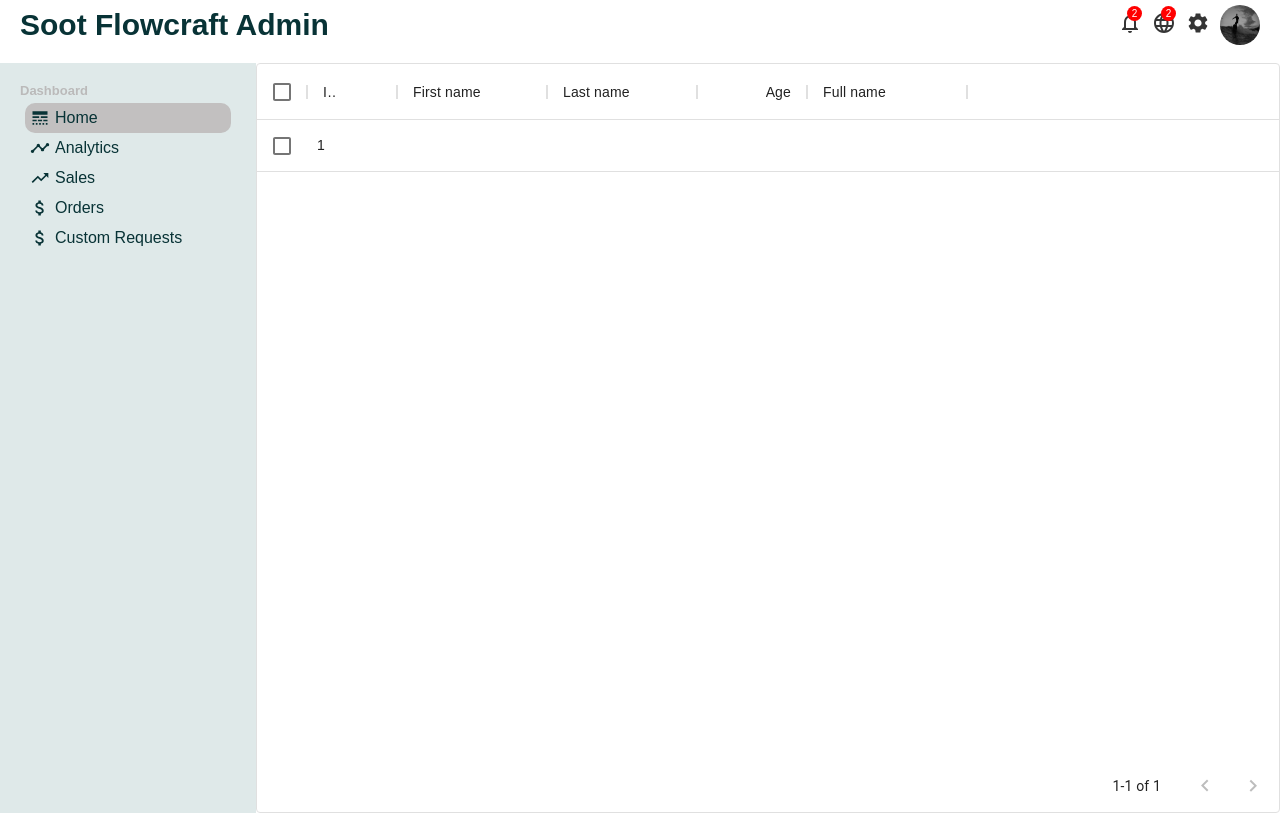
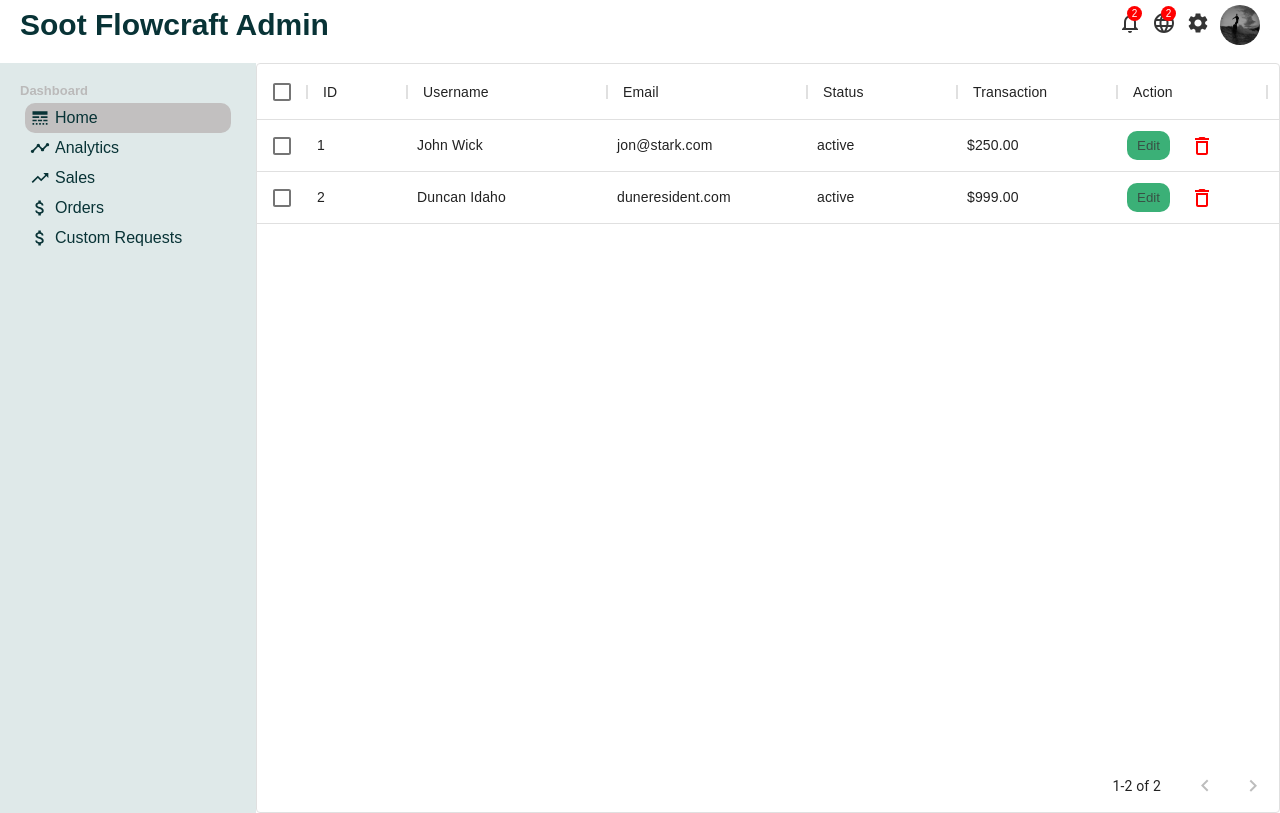
Before and after one commit to alawmoradi665/soot_flowboards-app, a React (Create React App) app in the folder admin/: page /users in a window 1280 px wide. Built offline with nearby package versions, Linux system fonts and the light colour scheme; a web font is replaced by a local one.

Commit message:
userlist

```diff
--- a/admin/src/pages/userList/UserList.jsx
+++ b/admin/src/pages/userList/UserList.jsx
@@ -1,45 +1,59 @@
 import "./userList.css";
 import { DataGrid } from "@material-ui/data-grid";
-
+import {DeleteOutline} from "@material-ui/icons";
 
 export default function UserList() {
     const columns = [
-        { field: 'id', headerName: 'ID', width: 90 },
         {
-          field: 'firstName',
-          headerName: 'First name',
-          width: 150,
+          field: 'id',
+          headerName: 'ID',
+          width: 100 },
+        {
+          field: 'username',
+          headerName: 'Username',
+          width: 200,
           editable: true,
         },
         {
-          field: 'lastName',
-          headerName: 'Last name',
-          width: 150,
+          field: 'email',
+          headerName: 'Email',
+          width: 200,
           editable: true,
         },
         {
-          field: 'age',
-          headerName: 'Age',
-          type: 'number',
-          width: 110,
-          editable: true,
+          field: 'status',
+          headerName: 'Status',
+          width: 150,
         },
         {
-          field: 'fullName',
-          headerName: 'Full name',
-          description: 'This column has a value getter and is not sortable.',
-          sortable: false,
+          field: 'transaction',
+          headerName: 'Transaction',
           width: 160,
-        }
+        },
+        {
+          field: 'action',
+          headerName: "Action",
+          width: 150,
+          renderCell: (params)=>{
+              return(
+                  <>
+                  <button className="userListEdit">Edit</button>
+                  <DeleteOutline className="delete" />
+                  </>
+              )
+          }
+        },
       ];
 
       const rows = [
-        { id: 1, username: 'Jon Snow', email: "jon@stark.com", status: "active", transaction: "$267.00"}
-      ];
+        { id: 1, username: 'John Wick', email: "jon@stark.com", status: "active", transaction: "$250.00"},
+        { id: 2, username: 'Duncan Idaho', email: "duneresident.com", status: "active", transaction: "$999.00"}
+
+    ];
 
     return (
         <div className="userList">
-             <DataGrid rows={rows} columns={columns} pageSize={5} rowsPerPageOptions={[5]} checkboxSelection />
+             <DataGrid rows={rows} disableSelectionOnClick columns={columns} pageSize={5} rowsPerPageOptions={[5]} checkboxSelection />
         </div>
     )
 }
--- a/admin/src/pages/userList/userList.css
+++ b/admin/src/pages/userList/userList.css
@@ -1,3 +1,20 @@
 .userList{
     flex: 4;
 }
+
+.userListEdit{
+    display: flex;
+    align-items: center;
+    border: none;
+    border-radius: 10px;
+    padding: 7px 10px;
+    cursor: pointer;
+    color: rgba(56, 56, 56, 0.788);
+    background-color: #3bb077;
+    margin-right: 20px;
+}
+
+.delete{
+    color: red;
+    cursor: pointer;
+}
```
